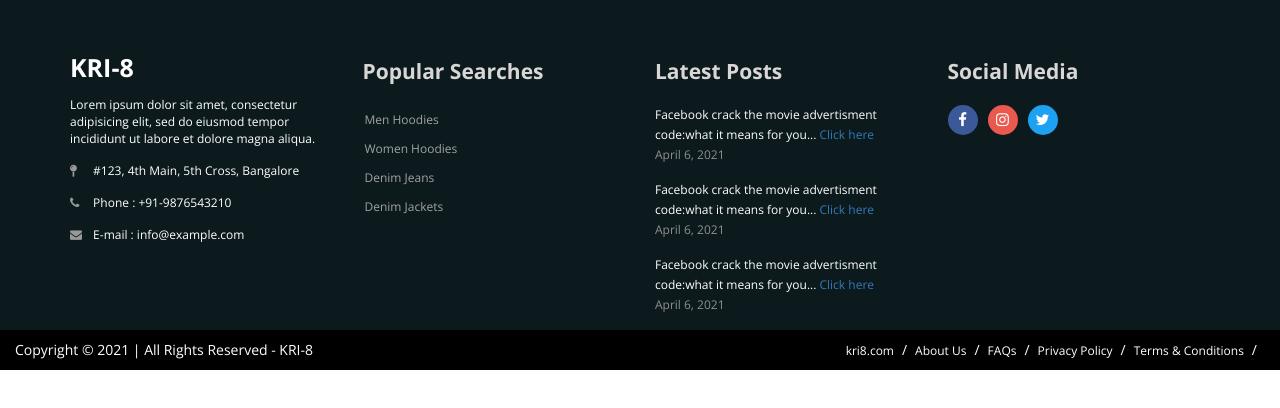
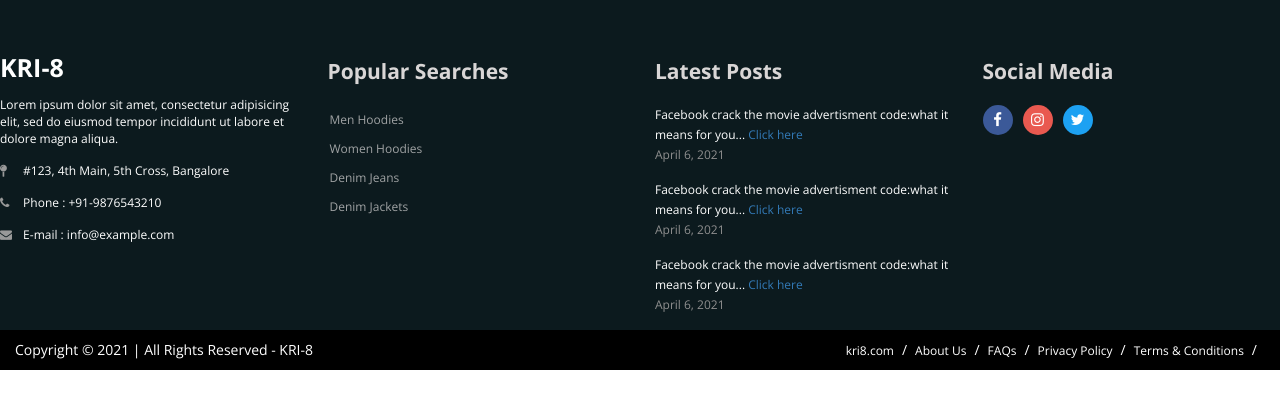
Before and after one commit to gaganr17/ecommerce, a plain HTML site: page includes/footer.html in a window 1280 px wide. Drawn offline with nearby package versions, Linux system fonts and the light colour scheme.

Commit message:
Removed container

```diff
--- a/includes/footer.html
+++ b/includes/footer.html
@@ -18,7 +18,7 @@
   <body>
 
     <footer>
-      <div class="container">
+      <!-- <div class="container"> -->
         <div class="row">
 
           <div class="col-md-3 col-sm-6 footer-col">
@@ -78,7 +78,7 @@
             <li><a href="#"> Terms & Conditions</a></li>
           </ul>
         </div>
-      </div>
+      <!-- </div> -->
 
     </footer>
 
```
Also changed, not shown: includes/header.html (+2 -2 lines).
